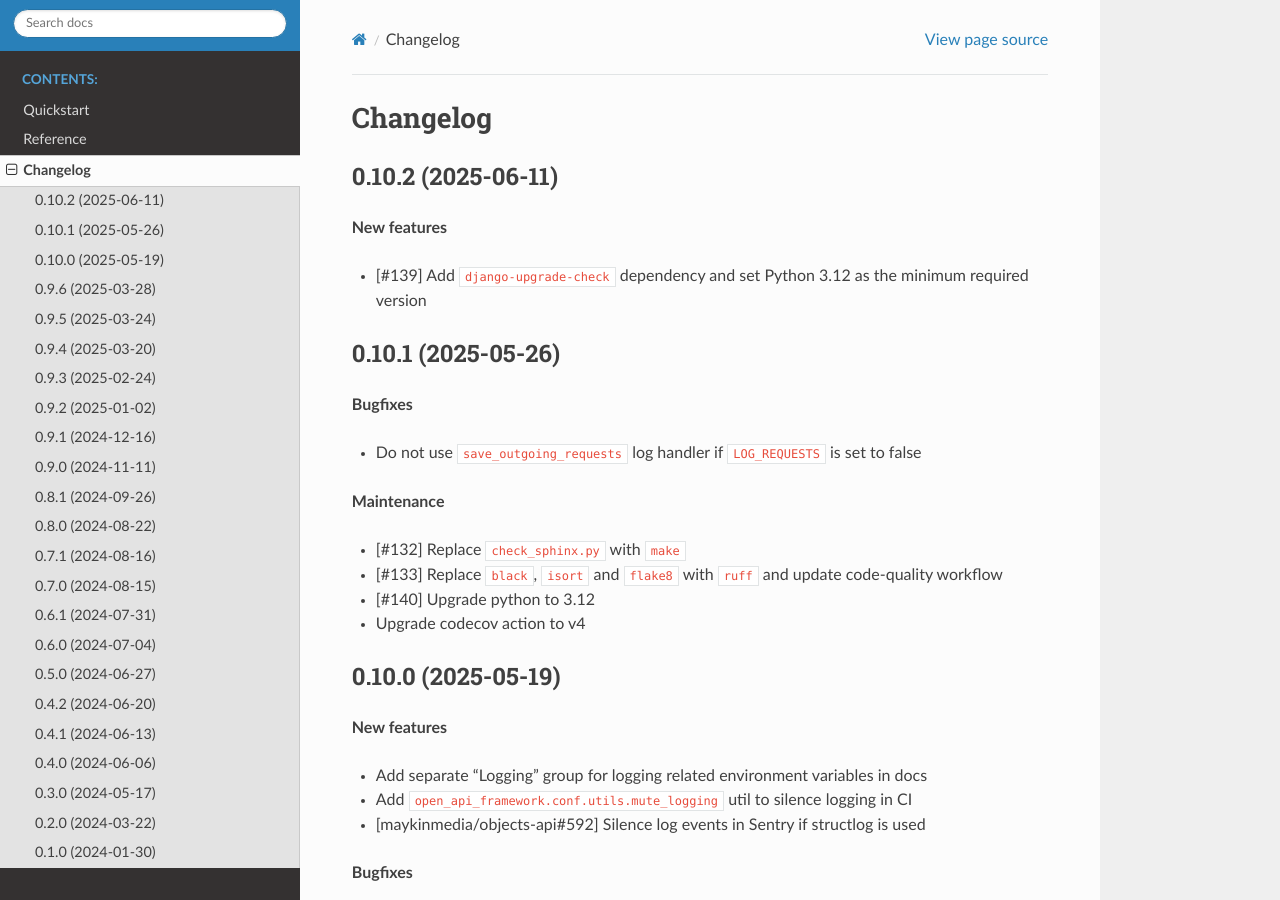
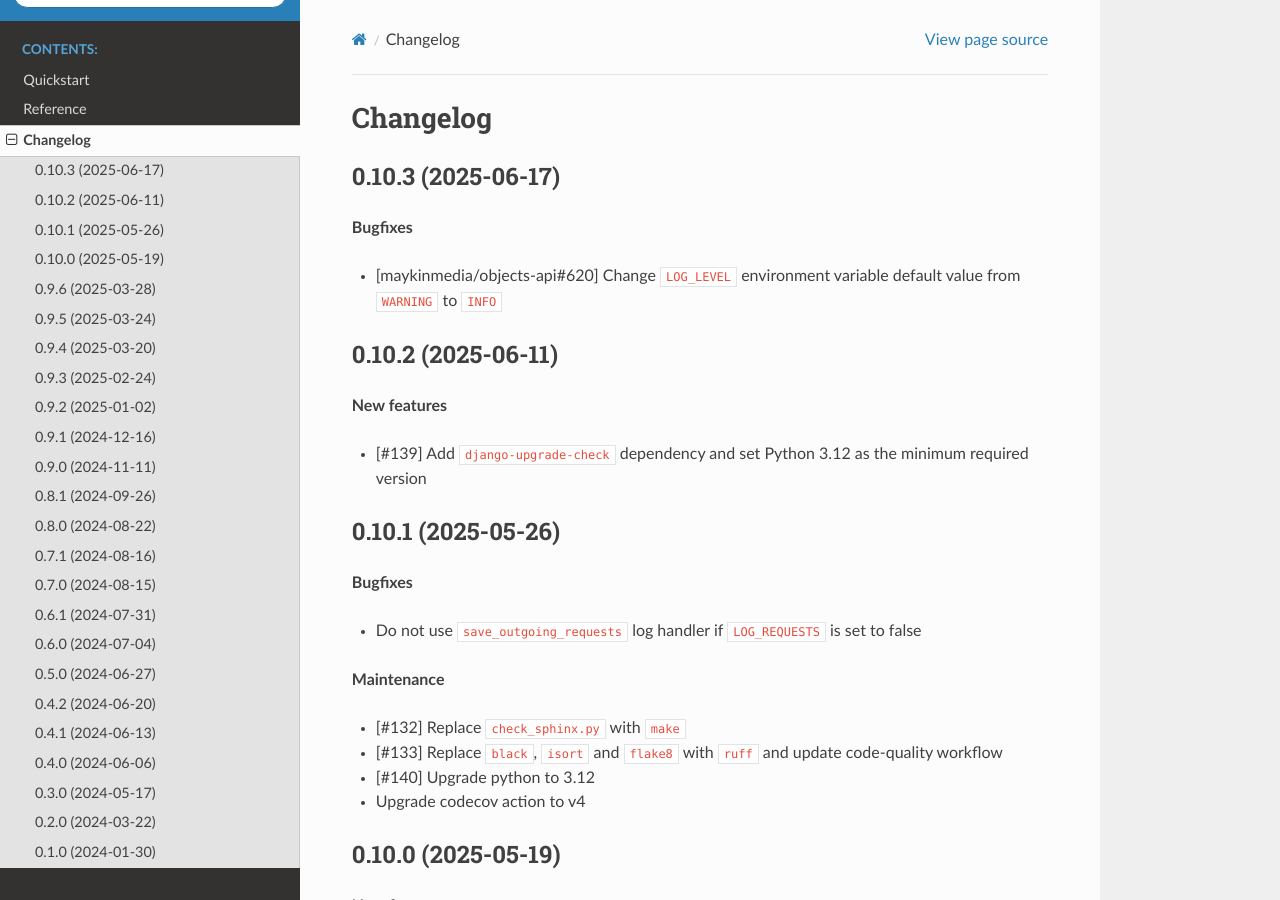
Before and after one commit to maykinmedia/open-api-framework, a Sphinx documentation site: the page built from docs/changelog.rst, in a window 1280 px wide and 900 px high. Built offline with Sphinx 7.4.7 and the Read the Docs theme 3.1.0, drawn with Linux system fonts in a browser that asks for light colours.

Commit message:
:bookmark: Release version 0.10.3

```diff
--- a/CHANGELOG.rst
+++ b/CHANGELOG.rst
@@ -1,5 +1,12 @@
 Changelog
 =========
+
+0.10.3 (2025-06-17)
+-------------------
+
+**Bugfixes**
+
+* [maykinmedia/objects-api#620] Change ``LOG_LEVEL`` environment variable default value from ``WARNING`` to ``INFO``
 
 0.10.2 (2025-06-11)
 -------------------
--- a/README.rst
+++ b/README.rst
@@ -1,7 +1,7 @@
 Open API Framework
 ==================
 
-:Version: 0.10.2
+:Version: 0.10.3
 :Source: https://github.com/maykinmedia/open-api-framework
 :Keywords: metapackage, dependencies
 
--- a/docs/conf.py
+++ b/docs/conf.py
@@ -26,7 +26,7 @@ copyright = "2024, Maykin Media"
 author = "Maykin Media"
 
 # The full version, including alpha/beta/rc tags
-release = "0.10.2"
+release = "0.10.3"
 
 
 # -- General configuration ---------------------------------------------------
--- a/pyproject.toml
+++ b/pyproject.toml
@@ -4,7 +4,7 @@ build-backend = "setuptools.build_meta"
 
 [project]
 name = "open-api-framework"
-version = "0.10.2"
+version = "0.10.3"
 description = "A metapackage for registration components, that bundles the dependencies shared between these components and provides generic settings"
 authors = [
     {name = "Maykin Media", email = "support@maykinmedia.nl"}
@@ -100,7 +100,7 @@ env = [
 ]
 
 [tool.bumpversion]
-current_version = "0.10.2"
+current_version = "0.10.3"
 files = [
     {filename = "pyproject.toml"},
     {filename = "README.rst"},
```
